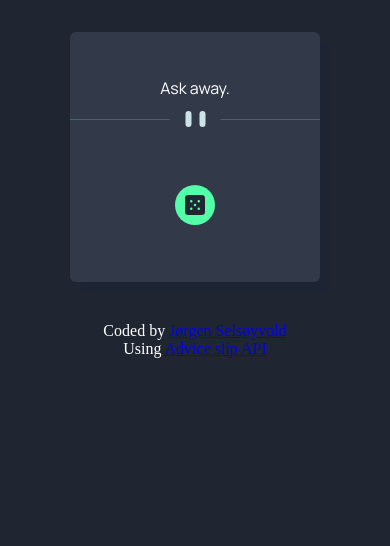
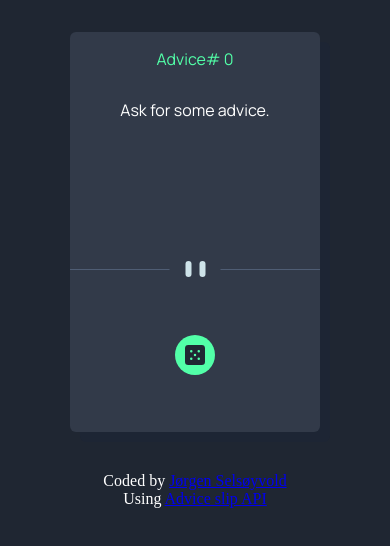
Before and after one commit to jorsel/advice-generator-app, a plain HTML site: page index.html in a window 390 px wide. Drawn offline with Linux system fonts and the light colour scheme; a web font is replaced by a local one.

Commit message:
fixed resizing issue for web and mobile

```diff
--- a/index.html
+++ b/index.html
@@ -21,8 +21,8 @@
     </div>
 
     <div id="card">
-      <p id="advice_id"></p>
-      <p id="advice_text">Ask away.</p>
+      <p id="advice_id">Advice# 0</p>
+      <p id="advice_text">Ask for some advice.</p>
       <div id="divider"> </div>
       <div id="btn_parent">
         <button id="btn_div">
--- a/javascript.js
+++ b/javascript.js
@@ -1,5 +1,5 @@
 function getAdvice() {
-    let promise = fetch("https://api.adviceslip.com/advice", {cache: 'no-store'});
+    let promise = fetch("https://api.adviceslip.com/advice", {cache: 'no-store'}); //to avoid caching issue
     promise.then(response => {
         response.json()
             //json object has the name of "slip", as in advice slip.
--- a/styles.css
+++ b/styles.css
@@ -51,6 +51,8 @@ body {
 #advice_text {
     text-align: center;
     margin: 5%;
+    /* To avoid text moving elements on the card */
+    height: 50px;
 }
 
 #btn_div {
@@ -113,9 +115,16 @@ body {
 @media only screen and (max-width: 560px) {
     #card {
         width: 250px;
+        height: 400px;
     }
 
     #divider {
         background: url(pattern-divider-mobile.svg) no-repeat center;
     }
+    #btn_parent{
+        /*height: 50px; */
+    }
+    #advice_text{
+        height: 150px;
+    }
 }
```
